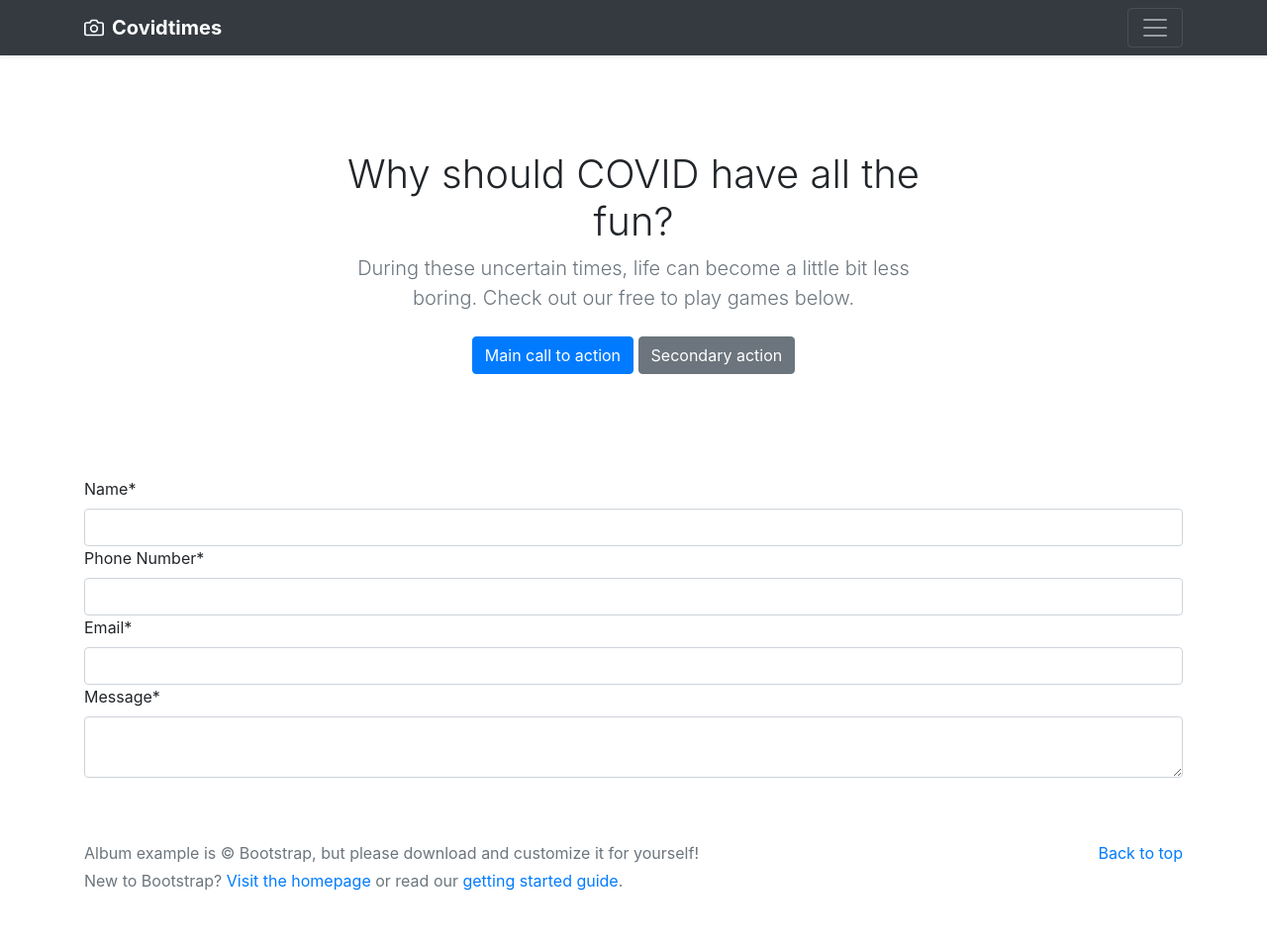
After one commit to sreekeshkamath/covidtimes, a PHP site: page /contact-us.php in a window 1280 px wide. The commit adds this page. Shown: the whole page at 99% size. Run offline with PHP 8.4, Linux system fonts and the light colour scheme; some libraries are stand-ins or nearby versions.

Commit message:
Added Contact Form

```diff
--- /dev/null
+++ b/contact-us.php
@@ -0,0 +1,130 @@
+<!DOCTYPE html>
+<!-- saved from url=(0014)about:internet -->
+<html lang="en">
+
+<head>
+    <meta http-equiv="Content-Type" content="text/html; charset=UTF-8">
+
+    <meta name="viewport" content="width=device-width, initial-scale=1, shrink-to-fit=no">
+    <meta name="description" content="">
+    <meta name="author" content="Shiva Kamath, Sreekesh Kamath">
+    <meta name="generator" content="Jekyll v3.8.6">
+    <title>Covid TImes</title>
+
+    <link rel="canonical" href="https://getbootstrap.com/docs/4.4/examples/album/">
+
+    <!-- Bootstrap core CSS -->
+    <link href="css/bootstrap.min.css" rel="stylesheet" integrity="sha384-Vkoo8x4CGsO3+Hhxv8T/Q5PaXtkKtu6ug5TOeNV6gBiFeWPGFN9MuhOf23Q9Ifjh" crossorigin="anonymous">
+
+    <!-- Favicons -->
+    <link rel="apple-touch-icon" href="https://getbootstrap.com/docs/4.4/assets/img/favicons/apple-touch-icon.png" sizes="180x180">
+    <link rel="icon" href="https://getbootstrap.com/docs/4.4/assets/img/favicons/favicon-32x32.png" sizes="32x32" type="image/png">
+    <link rel="icon" href="https://getbootstrap.com/docs/4.4/assets/img/favicons/favicon-16x16.png" sizes="16x16" type="image/png">
+    <link rel="manifest" href="https://getbootstrap.com/docs/4.4/assets/img/favicons/manifest.json">
+    <link rel="mask-icon" href="https://getbootstrap.com/docs/4.4/assets/img/favicons/safari-pinned-tab.svg" color="#563d7c">
+    <link rel="icon" href="https://getbootstrap.com/docs/4.4/assets/img/favicons/favicon.ico">
+    <meta name="msapplication-config" content="/docs/4.4/assets/img/favicons/browserconfig.xml">
+    <meta name="theme-color" content="#563d7c">
+
+    <style>
+        .bd-placeholder-img {
+            font-size: 1.125rem;
+            text-anchor: middle;
+            -webkit-user-select: none;
+            -moz-user-select: none;
+            -ms-user-select: none;
+            user-select: none;
+        }
+
+        @media (min-width: 768px) {
+            .bd-placeholder-img-lg {
+                font-size: 3.5rem;
+            }
+        }
+    </style>
+    <!-- Custom styles for this template -->
+    <link href="css/album.css" rel="stylesheet">
+</head>
+
+<body>
+    <header>
+        <div class="bg-dark collapse" id="navbarHeader" style="">
+            <div class="container">
+                <div class="row">
+                    <div class="col-sm-8 col-md-7 py-4">
+                        <h4 class="text-white">About</h4>
+                        <p class="text-muted">Add some information about the album below, the author, or any other background context. Make it a few sentences long so folks can pick up some informative tidbits. Then, link them off to some social networking sites or contact information.</p>
+                    </div>
+                    <div class="col-sm-4 offset-md-1 py-4">
+                        <h4 class="text-white">Contact</h4>
+                        <ul class="list-unstyled">
+                            <li><a href="https://getbootstrap.com/docs/4.4/examples/album/#" class="text-white">Follow on Twitter</a></li>
+                            <li><a href="https://getbootstrap.com/docs/4.4/examples/album/#" class="text-white">Like on Facebook</a></li>
+                            <li><a href="https://getbootstrap.com/docs/4.4/examples/album/#" class="text-white">Email me</a></li>
+                            <li><a href="contact-us.php" class="text-white">Contact Us</a></li>
+                        </ul>
+                    </div>
+                </div>
+            </div>
+        </div>
+        <div class="navbar navbar-dark bg-dark shadow-sm">
+            <div class="container d-flex justify-content-between">
+                <a href="https://getbootstrap.com/docs/4.4/examples/album/#" class="navbar-brand d-flex align-items-center">
+                    <svg xmlns="http://www.w3.org/2000/svg" width="20" height="20" fill="none" stroke="currentColor" stroke-linecap="round" stroke-linejoin="round" stroke-width="2" aria-hidden="true" class="mr-2" viewBox="0 0 24 24" focusable="false">
+                        <path d="M23 19a2 2 0 0 1-2 2H3a2 2 0 0 1-2-2V8a2 2 0 0 1 2-2h4l2-3h6l2 3h4a2 2 0 0 1 2 2z"></path>
+                        <circle cx="12" cy="13" r="4"></circle>
+                    </svg>
+                    <strong>Covidtimes</strong>
+                </a>
+                <button class="navbar-toggler collapsed" type="button" data-toggle="collapse" data-target="#navbarHeader" aria-controls="navbarHeader" aria-expanded="false" aria-label="Toggle navigation">
+                    <span class="navbar-toggler-icon"></span>
+                </button>
+            </div>
+        </div>
+    </header>
+
+    <main role="main">
+        <section class="jumbotron text-center">
+            <div class="container">
+                <h1>Why should COVID have all the fun? </h1>
+                <p class="lead text-muted">During these uncertain times, life can become a little bit less boring. Check out our free to play games below.</p>
+                <p>
+                    <a href="https://getbootstrap.com/docs/4.4/examples/album/#" class="btn btn-primary my-2">Main call to action</a>
+                    <a href="https://getbootstrap.com/docs/4.4/examples/album/#" class="btn btn-secondary my-2">Secondary action</a>
+                </p>
+            </div>
+        </section>
+        <div class = "container">
+            <form class = "form-group">
+                <label>Name*</label>
+                <input type = "text" class = "form-control" />
+                <label>Phone Number*</label>
+                <input type = "number" class = "form-control" />
+                <label>Email*</label>
+                <input type = "email" class = "form-control" />
+                <label>Message*</label>
+                <textarea type = "email" class = "form-control"></textarea>
+            </form>
+        </div>
+    </main>
+
+
+
+    <footer class="text-muted">
+        <div class="container">
+            <p class="float-right">
+                <a href="https://getbootstrap.com/docs/4.4/examples/album/#">Back to top</a>
+            </p>
+            <p>Album example is © Bootstrap, but please download and customize it for yourself!</p>
+            <p>New to Bootstrap? <a href="https://getbootstrap.com/">Visit the homepage</a> or read our <a href="https://getbootstrap.com/docs/4.4/getting-started/introduction/">getting started guide</a>.</p>
+        </div>
+    </footer>
+    <script src="js/jquery-3.4.1.slim.min.js.download" integrity="sha384-J6qa4849blE2+poT4WnyKhv5vZF5SrPo0iEjwBvKU7imGFAV0wwj1yYfoRSJoZ+n" crossorigin="anonymous"></script>
+    <script>
+        window.jQuery || document.write('<script src="/docs/4.4/assets/js/vendor/jquery.slim.min.js"><\/script>')
+    </script>
+    <script src="js/bootstrap.bundle.min.js"></script>
+
+</body>
+
+</html>
--- a/index.php
+++ b/index.php
@@ -61,6 +61,7 @@
                             <li><a href="https://getbootstrap.com/docs/4.4/examples/album/#" class="text-white">Follow on Twitter</a></li>
                             <li><a href="https://getbootstrap.com/docs/4.4/examples/album/#" class="text-white">Like on Facebook</a></li>
                             <li><a href="https://getbootstrap.com/docs/4.4/examples/album/#" class="text-white">Email me</a></li>
+                            <li><a href="contact-us.php" class="text-white">Email me</a></li>
                         </ul>
                     </div>
                 </div>
```
